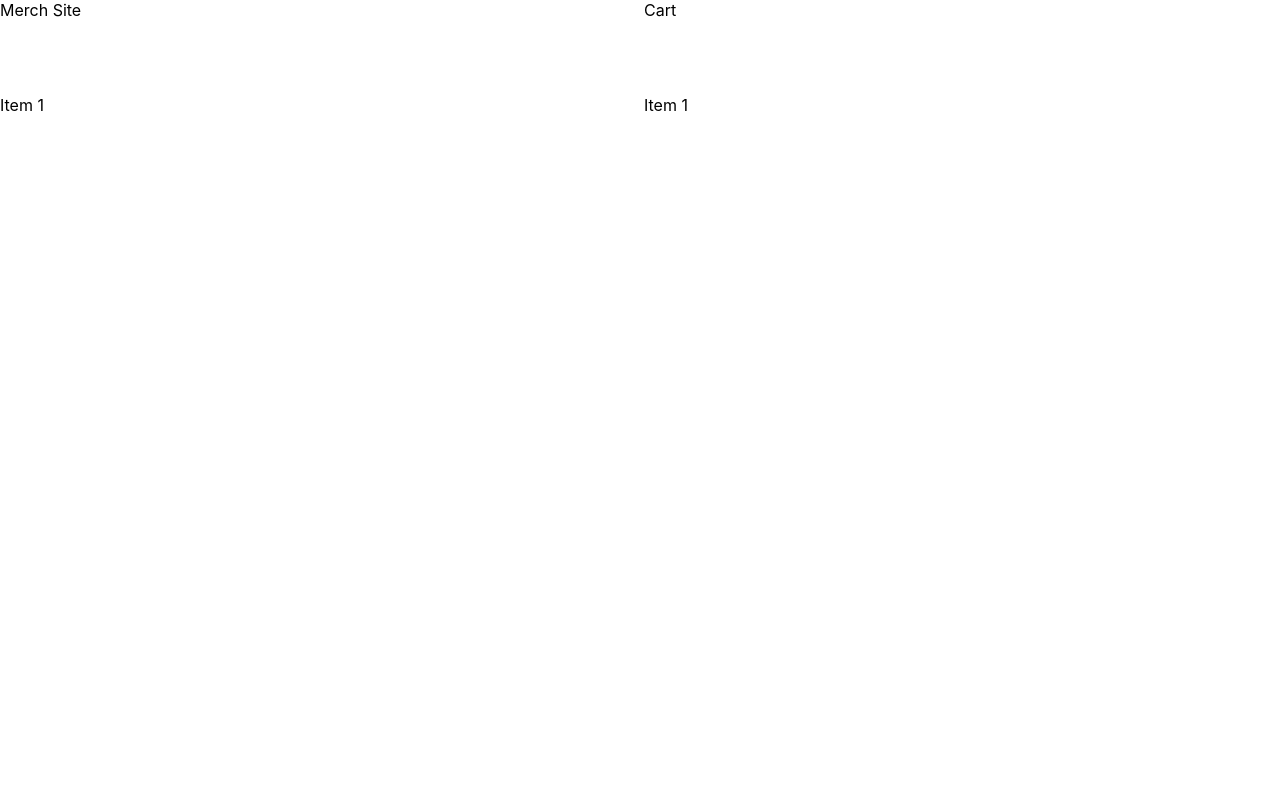
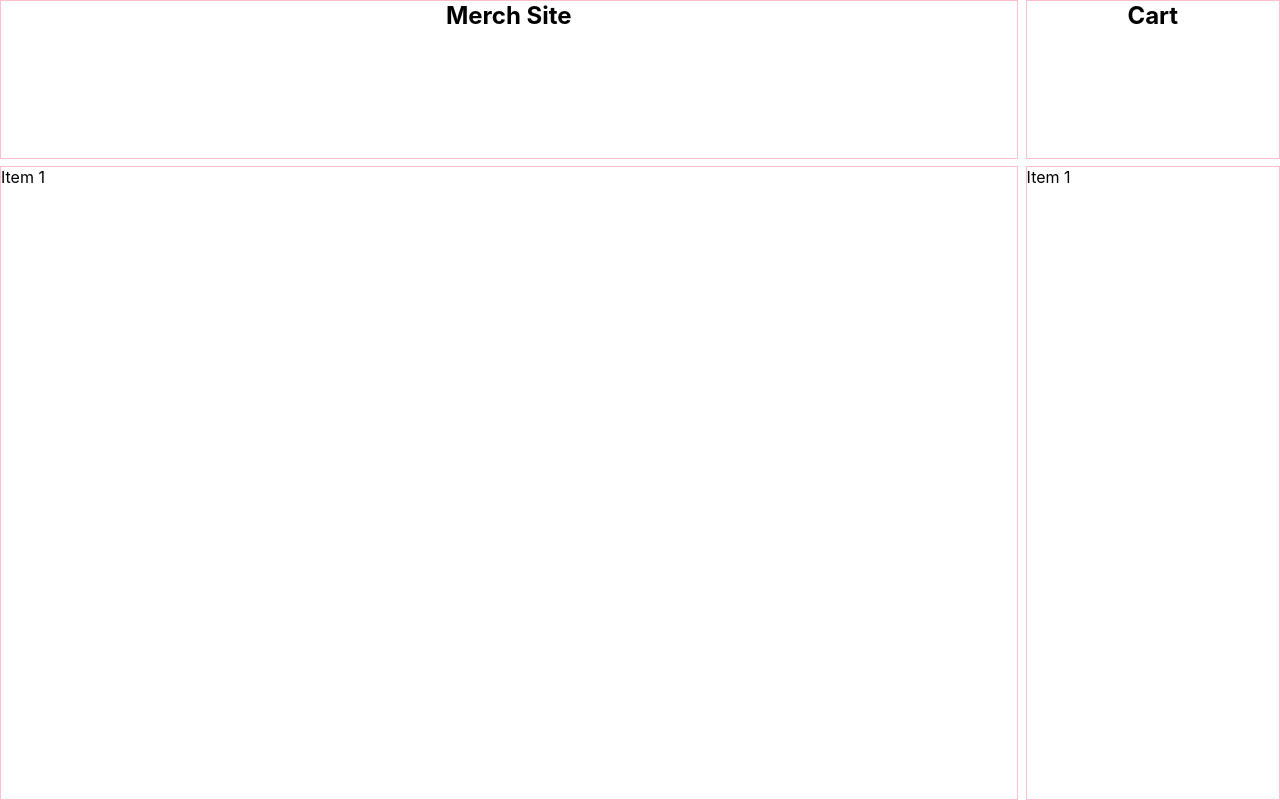
Before and after one commit to wrunion/inventory-management-react, a React (Create React App) app: page / in a window 1280 px wide. Built offline with nearby package versions, Linux system fonts and the light colour scheme.

Commit message:
add layout grid

```diff
--- a/src/component/App.css
+++ b/src/component/App.css
@@ -1,13 +1,14 @@
 .parent {
   display: grid;
   height: 100vh;
-  grid-template-columns: repeat(2, 1fr);
-  grid-template-rows: .25fr 2fr;
+  grid-template-columns: 4fr 1fr;
+  grid-template-rows: 1fr 4fr;
   grid-column-gap: 8px;
   grid-row-gap: 7px;
+
   }
 
-  .div1 { grid-area: 1 / 1 / 2 / 2; }
-  .div2 { grid-area: 1 / 2 / 2 / 3; }
-  .div3 { grid-area: 2 / 1 / 3 / 2; }
-  .div4 { grid-area: 2 / 2 / 3 / 3; }
+  .div1 { grid-area: 1 / 1 / 2 / 2; text-align: center; font-size: 18pt; font-weight: bold;border: 1px solid pink; }
+  .div2 { grid-area: 1 / 2 / 2 / 3; text-align: center; font-size: 18pt; font-weight: bold;border: 1px solid pink; }
+  .div3 { grid-area: 2 / 1 / 3 / 2; border: 1px solid pink;}
+  .div4 { grid-area: 2 / 2 / 3 / 3; border: 1px solid pink;}
```
